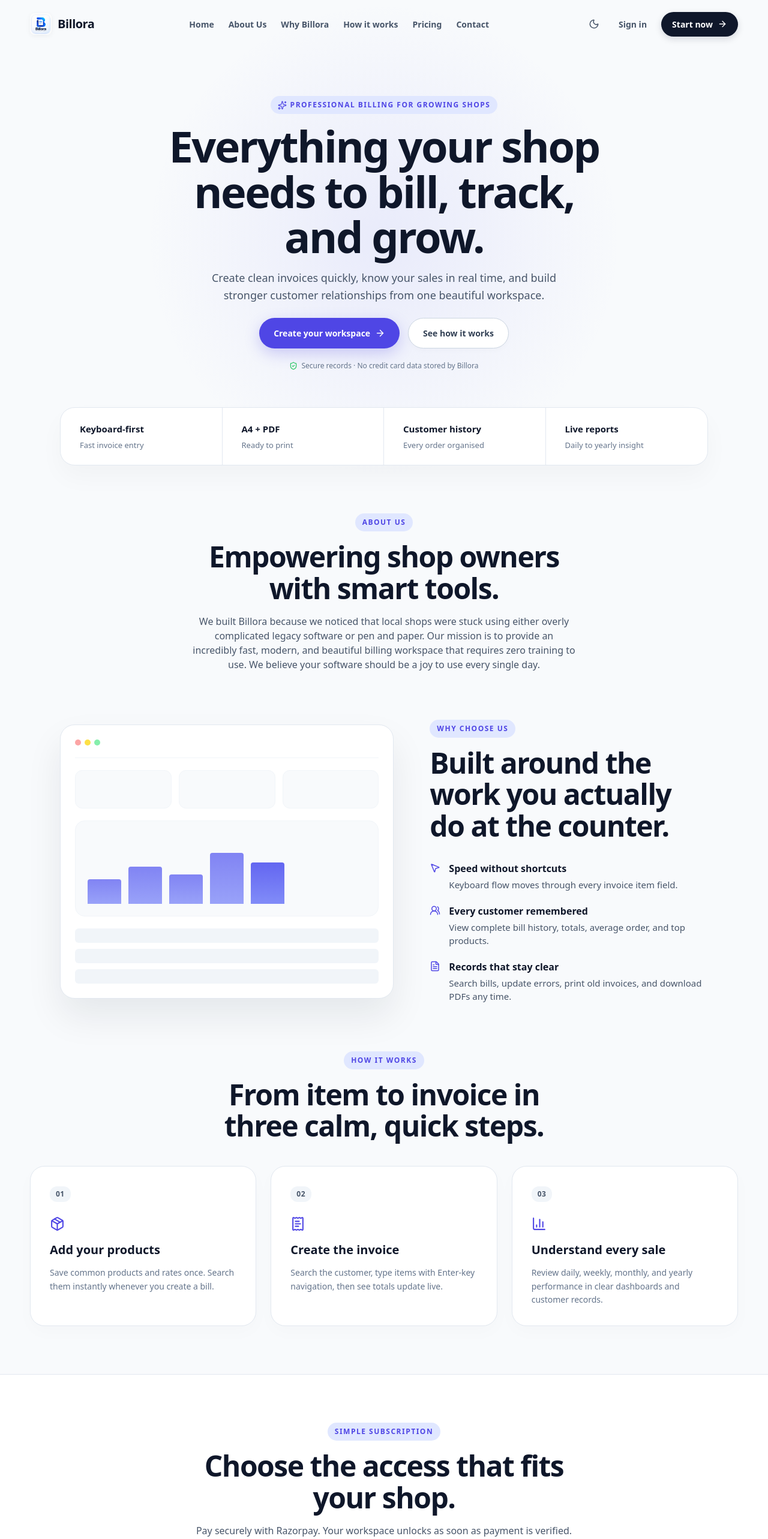
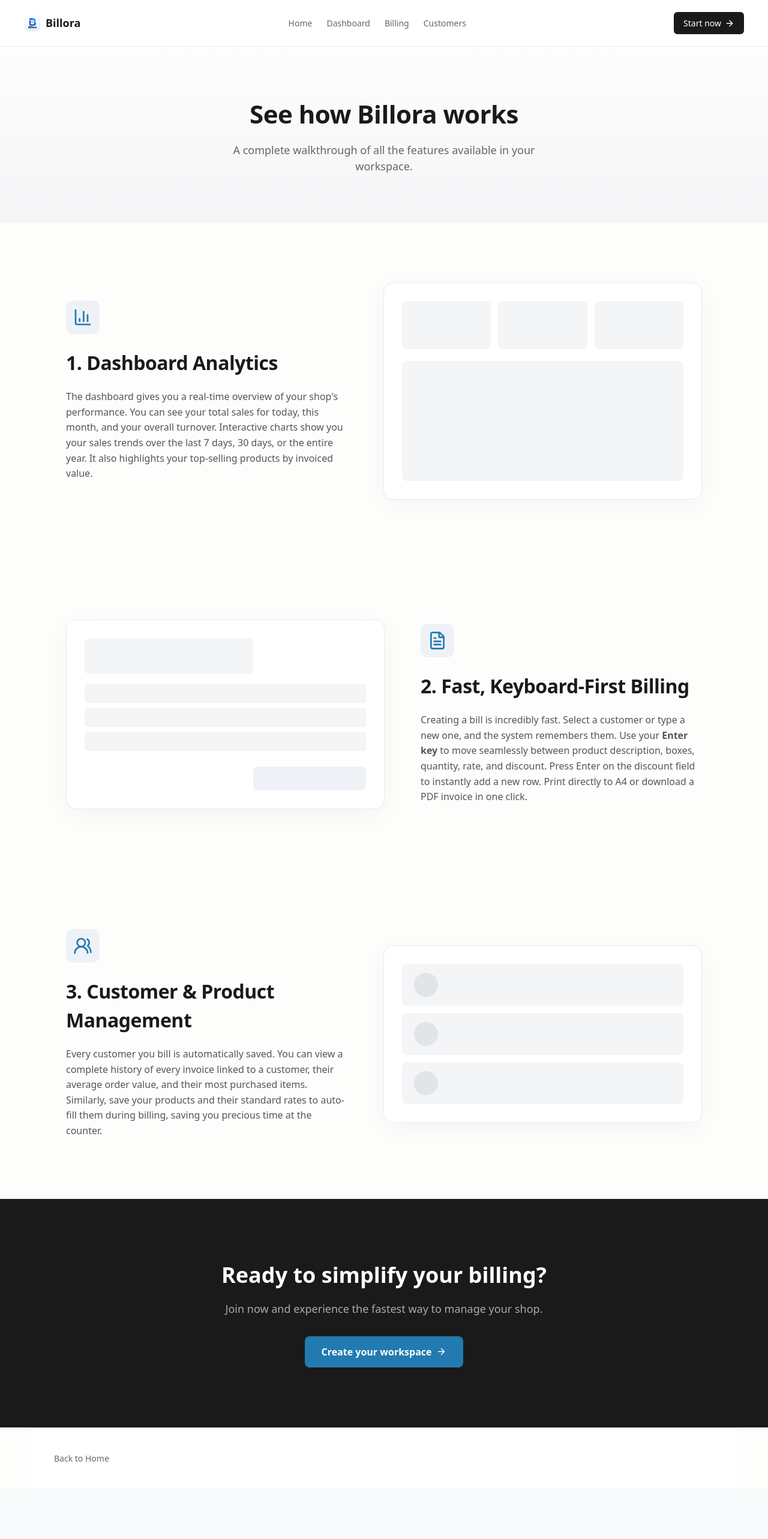
Before and after one commit to MalajiGopiChand/Billora, a React (Vite) app: page /demo in a window 1280 px wide. Before the commit this address led to /. Shown: the top 2566 px of the page at 60% size. After the commit the page ends 2482 px from the top, so only its background shows below. Built offline with nearby package versions, Linux system fonts and the light colour scheme; no server answers.

Commit message:
Fix firebase rules permission error and add Demo page

```diff
--- a/src/App.tsx
+++ b/src/App.tsx
@@ -11,6 +11,7 @@
 import { CreateBill } from './pages/CreateBill';
 import { AllBills } from './pages/AllBills';
 import { Landing } from './pages/Landing';
+import { Demo } from './pages/Demo';
 import { Subscription } from './pages/Subscription';
 import { useSubscription } from './context/SubscriptionContext';
 import { Admin } from './pages/Admin';
@@ -61,6 +62,7 @@
     <Route path="/login" element={<GuestOnly><Login /></GuestOnly>} />
     <Route path="/register" element={<GuestOnly><Register /></GuestOnly>} />
     <Route path="/subscription" element={<AuthenticatedOnly><Subscription /></AuthenticatedOnly>} />
+    <Route path="/demo" element={<Demo />} />
     <Route element={<ProtectedRoutes />}>
       <Route path="/dashboard" element={<Dashboard />} />
       <Route path="/create-bill" element={<CreateBill />} />
--- /dev/null
+++ b/src/pages/Demo.module.css
@@ -0,0 +1,303 @@
+.page {
+  background: #fdfdfc;
+  min-height: 100vh;
+  color: #1a1a1a;
+  font-family: system-ui, -apple-system, sans-serif;
+}
+
+.nav {
+  display: flex;
+  align-items: center;
+  justify-content: space-between;
+  padding: 20px 40px;
+  background: white;
+  border-bottom: 1px solid #eee;
+  position: sticky;
+  top: 0;
+  z-index: 10;
+}
+
+.brand {
+  display: flex;
+  align-items: center;
+  gap: 8px;
+  font-weight: 700;
+  font-size: 18px;
+  color: #1a1a1a;
+  text-decoration: none;
+}
+
+.brandLogo {
+  width: 28px;
+  height: 28px;
+  border-radius: 4px;
+}
+
+.links {
+  display: flex;
+  gap: 24px;
+}
+
+.links a {
+  color: #666;
+  text-decoration: none;
+  font-size: 14px;
+  font-weight: 500;
+  transition: color 0.2s;
+}
+
+.links a:hover {
+  color: #1a1a1a;
+}
+
+.actions {
+  display: flex;
+  align-items: center;
+}
+
+.start {
+  display: flex;
+  align-items: center;
+  gap: 6px;
+  background: #1a1a1a;
+  color: white;
+  padding: 8px 16px;
+  border-radius: 6px;
+  text-decoration: none;
+  font-size: 14px;
+  font-weight: 500;
+  transition: background 0.2s;
+}
+
+.start:hover {
+  background: #000;
+}
+
+.header {
+  text-align: center;
+  padding: 80px 20px;
+  background: linear-gradient(to bottom, #fdfdfc, #f4f5f7);
+}
+
+.header h1 {
+  font-size: 42px;
+  font-weight: 800;
+  margin: 0 0 16px 0;
+  letter-spacing: -0.5px;
+}
+
+.header p {
+  font-size: 18px;
+  color: #666;
+  max-width: 600px;
+  margin: 0 auto;
+}
+
+.section {
+  display: flex;
+  align-items: center;
+  gap: 60px;
+  max-width: 1100px;
+  margin: 0 auto;
+  padding: 100px 20px;
+}
+
+.section.reverse {
+  flex-direction: row-reverse;
+}
+
+.content {
+  flex: 1;
+}
+
+.icon {
+  width: 56px;
+  height: 56px;
+  background: #eef2f6;
+  color: #217bb0;
+  display: flex;
+  align-items: center;
+  justify-content: center;
+  border-radius: 12px;
+  margin-bottom: 24px;
+}
+
+.content h2 {
+  font-size: 32px;
+  font-weight: 700;
+  margin: 0 0 20px 0;
+  letter-spacing: -0.5px;
+}
+
+.content p {
+  font-size: 16px;
+  line-height: 1.6;
+  color: #555;
+  margin: 0;
+}
+
+.demoVisual {
+  flex: 1;
+  background: #fff;
+  border: 1px solid #eaeaea;
+  border-radius: 16px;
+  padding: 30px;
+  box-shadow: 0 10px 40px rgba(0,0,0,0.04);
+}
+
+/* Mocks */
+.mockDashboard {
+  display: flex;
+  flex-direction: column;
+  gap: 20px;
+}
+
+.mockKpis {
+  display: flex;
+  gap: 12px;
+}
+
+.mockKpis div {
+  flex: 1;
+  height: 80px;
+  background: #f4f5f7;
+  border-radius: 8px;
+}
+
+.mockChart {
+  height: 200px;
+  background: #f4f5f7;
+  border-radius: 8px;
+}
+
+.mockInvoice {
+  display: flex;
+  flex-direction: column;
+  gap: 16px;
+}
+
+.mockHeader {
+  height: 60px;
+  background: #f4f5f7;
+  border-radius: 8px;
+  width: 60%;
+}
+
+.mockTable {
+  display: flex;
+  flex-direction: column;
+  gap: 8px;
+}
+
+.mockRow {
+  height: 32px;
+  background: #f4f5f7;
+  border-radius: 4px;
+}
+
+.mockTotal {
+  height: 40px;
+  background: #eef2f6;
+  border-radius: 8px;
+  width: 40%;
+  align-self: flex-end;
+  margin-top: 10px;
+}
+
+.mockCustomers {
+  display: flex;
+  flex-direction: column;
+  gap: 12px;
+}
+
+.mockCustomerCard {
+  height: 70px;
+  background: #f4f5f7;
+  border-radius: 8px;
+  display: flex;
+  align-items: center;
+  padding: 0 20px;
+}
+
+.mockCustomerCard::before {
+  content: '';
+  width: 40px;
+  height: 40px;
+  background: #e1e4e8;
+  border-radius: 50%;
+}
+
+.cta {
+  text-align: center;
+  padding: 100px 20px;
+  background: #1a1a1a;
+  color: white;
+}
+
+.cta h2 {
+  font-size: 36px;
+  font-weight: 700;
+  margin: 0 0 16px 0;
+  color: white;
+}
+
+.cta p {
+  font-size: 18px;
+  color: #aaa;
+  margin: 0 0 32px 0;
+}
+
+.primaryBtn {
+  display: inline-flex;
+  align-items: center;
+  gap: 8px;
+  background: #217bb0;
+  color: white;
+  padding: 14px 28px;
+  border-radius: 8px;
+  text-decoration: none;
+  font-size: 16px;
+  font-weight: 600;
+  transition: background 0.2s;
+}
+
+.primaryBtn:hover {
+  background: #1a6490;
+}
+
+.footer {
+  text-align: center;
+  padding: 40px;
+  border-top: 1px solid #eee;
+  background: white;
+}
+
+.footer a {
+  color: #666;
+  text-decoration: none;
+  font-weight: 500;
+}
+
+.footer a:hover {
+  color: #1a1a1a;
+}
+
+@media (max-width: 768px) {
+  .section {
+    flex-direction: column;
+    padding: 60px 20px;
+  }
+  .section.reverse {
+    flex-direction: column;
+  }
+  .demoVisual {
+    width: 100%;
+    box-sizing: border-box;
+  }
+  .nav {
+    padding: 16px 20px;
+  }
+  .links {
+    display: none;
+  }
+}
--- /dev/null
+++ b/src/pages/Demo.tsx
@@ -0,0 +1,104 @@
+import { ArrowRight, BarChart3, FileText, LockKeyhole, Package, UsersRound, Plus } from 'lucide-react';
+import { Link } from 'react-router-dom';
+import styles from './Demo.module.css';
+
+export function Demo() {
+  return (
+    <main className={styles.page}>
+      <nav className={styles.nav}>
+        <Link to="/" className={styles.brand}>
+          <img src="/logo.jpg" alt="Billora" className={styles.brandLogo} />
+          Billora
+        </Link>
+        <div className={styles.links}>
+          <Link to="/">Home</Link>
+          <a href="#dashboard">Dashboard</a>
+          <a href="#billing">Billing</a>
+          <a href="#customers">Customers</a>
+        </div>
+        <div className={styles.actions}>
+          <Link to="/register" className={styles.start}>Start now <ArrowRight size={16} /></Link>
+        </div>
+      </nav>
+
+      <header className={styles.header}>
+        <h1>See how Billora works</h1>
+        <p>A complete walkthrough of all the features available in your workspace.</p>
+      </header>
+
+      <section id="dashboard" className={styles.section}>
+        <div className={styles.content}>
+          <div className={styles.icon}><BarChart3 size={32} /></div>
+          <h2>1. Dashboard Analytics</h2>
+          <p>
+            The dashboard gives you a real-time overview of your shop's performance.
+            You can see your total sales for today, this month, and your overall turnover.
+            Interactive charts show you your sales trends over the last 7 days, 30 days, or the entire year.
+            It also highlights your top-selling products by invoiced value.
+          </p>
+        </div>
+        <div className={styles.demoVisual}>
+          <div className={styles.mockDashboard}>
+            <div className={styles.mockKpis}>
+              <div /><div /><div />
+            </div>
+            <div className={styles.mockChart}></div>
+          </div>
+        </div>
+      </section>
+
+      <section id="billing" className={`${styles.section} ${styles.reverse}`}>
+        <div className={styles.content}>
+          <div className={styles.icon}><FileText size={32} /></div>
+          <h2>2. Fast, Keyboard-First Billing</h2>
+          <p>
+            Creating a bill is incredibly fast. Select a customer or type a new one, and the system remembers them.
+            Use your <strong>Enter key</strong> to move seamlessly between product description, boxes, quantity, rate, and discount.
+            Press Enter on the discount field to instantly add a new row.
+            Print directly to A4 or download a PDF invoice in one click.
+          </p>
+        </div>
+        <div className={styles.demoVisual}>
+          <div className={styles.mockInvoice}>
+            <div className={styles.mockHeader}></div>
+            <div className={styles.mockTable}>
+              <div className={styles.mockRow}></div>
+              <div className={styles.mockRow}></div>
+              <div className={styles.mockRow}></div>
+            </div>
+            <div className={styles.mockTotal}></div>
+          </div>
+        </div>
+      </section>
+
+      <section id="customers" className={styles.section}>
+        <div className={styles.content}>
+          <div className={styles.icon}><UsersRound size={32} /></div>
+          <h2>3. Customer & Product Management</h2>
+          <p>
+            Every customer you bill is automatically saved.
+            You can view a complete history of every invoice linked to a customer, their average order value, and their most purchased items.
+            Similarly, save your products and their standard rates to auto-fill them during billing, saving you precious time at the counter.
+          </p>
+        </div>
+        <div className={styles.demoVisual}>
+          <div className={styles.mockCustomers}>
+            <div className={styles.mockCustomerCard}></div>
+            <div className={styles.mockCustomerCard}></div>
+            <div className={styles.mockCustomerCard}></div>
+          </div>
+        </div>
+      </section>
+
+      <section className={styles.cta}>
+        <h2>Ready to simplify your billing?</h2>
+        <p>Join now and experience the fastest way to manage your shop.</p>
+        <Link to="/register" className={styles.primaryBtn}>Create your workspace <ArrowRight size={17} /></Link>
+      </section>
+
+      <footer className={styles.footer}>
+        <Link to="/">Back to Home</Link>
+      </footer>
+    </main>
+  );
+}
--- a/src/pages/Landing.tsx
+++ b/src/pages/Landing.tsx
@@ -11,8 +11,8 @@
   const [theme, setTheme] = useState<'light' | 'dark'>('light');
 
   return <main className={`${styles.page} ${theme === 'dark' ? styles.dark : ''}`}>
-    <nav className={styles.nav}><Link to="/" className={styles.brand}><img src="/logo.jpg" alt="Billora" className={styles.brandLogo} />Billora</Link><div className={styles.links}><a href="#home">Home</a><a href="#about-us">About Us</a><a href="#why-billora">Why Billora</a><a href="#how-it-works">How it works</a><a href="#pricing">Pricing</a><a href="#contact">Contact</a></div><div className={styles.actions}><button onClick={() => setTheme(theme === 'light' ? 'dark' : 'light')} className={styles.themeToggle}>{theme === 'light' ? <Moon size={18} /> : <Sun size={18} />}</button>{user ? <Link to={isAdmin ? "/admin" : "/subscription"} className={styles.start}>{isAdmin ? "Admin Console" : "Subscribe now"} <ArrowRight size={16}/></Link> : <><Link to="/login" className={styles.login}>Sign in</Link><Link to="/register" className={styles.start}>Start now <ArrowRight size={16}/></Link></>}</div></nav>
-    <section id="home" className={styles.hero}><div className={styles.copy}><p><Sparkles size={15}/> Professional billing for growing shops</p><h1>Everything your shop needs to bill, track, and grow.</h1><span>Create clean invoices quickly, know your sales in real time, and build stronger customer relationships from one beautiful workspace.</span><div>{user ? <Link className={styles.cta} to={isAdmin ? "/admin" : "/subscription"}>{isAdmin ? "Open Admin Console" : "Subscribe to workspace"} <ArrowRight size={17}/></Link> : <Link className={styles.cta} to="/register">Create your workspace <ArrowRight size={17}/></Link>}<a className={styles.secondary} href="#about-us">See how it works</a></div><small><ShieldCheck size={14}/> Secure records · No credit card data stored by Billora</small></div></section>
+    <nav className={styles.nav}><Link to="/" className={styles.brand}><img src="/logo.jpg" alt="Billora" className={styles.brandLogo} />Billora</Link><div className={styles.links}><a href="#home">Home</a><Link to="/demo">Demo</Link><a href="#why-billora">Why Billora</a><a href="#pricing">Pricing</a><a href="#contact">Contact</a></div><div className={styles.actions}><button onClick={() => setTheme(theme === 'light' ? 'dark' : 'light')} className={styles.themeToggle}>{theme === 'light' ? <Moon size={18} /> : <Sun size={18} />}</button>{user ? <Link to={isAdmin ? "/admin" : "/subscription"} className={styles.start}>{isAdmin ? "Admin Console" : "Subscribe now"} <ArrowRight size={16}/></Link> : <><Link to="/login" className={styles.login}>Sign in</Link><Link to="/register" className={styles.start}>Start now <ArrowRight size={16}/></Link></>}</div></nav>
+    <section id="home" className={styles.hero}><div className={styles.copy}><p><Sparkles size={15}/> Professional billing for growing shops</p><h1>Everything your shop needs to bill, track, and grow.</h1><span>Create clean invoices quickly, know your sales in real time, and build stronger customer relationships from one beautiful workspace.</span><div>{user ? <Link className={styles.cta} to={isAdmin ? "/admin" : "/subscription"}>{isAdmin ? "Open Admin Console" : "Subscribe to workspace"} <ArrowRight size={17}/></Link> : <Link className={styles.cta} to="/register">Create your workspace <ArrowRight size={17}/></Link>}<Link className={styles.secondary} to="/demo">See how it works</Link></div><small><ShieldCheck size={14}/> Secure records · No credit card data stored by Billora</small></div></section>
     <section className={styles.proof}><div><strong>Keyboard-first</strong><span>Fast invoice entry</span></div><div><strong>A4 + PDF</strong><span>Ready to print</span></div><div><strong>Customer history</strong><span>Every order organised</span></div><div><strong>Live reports</strong><span>Daily to yearly insight</span></div></section>
     <section id="about-us" className={styles.section} style={{ textAlign: 'center', maxWidth: 760, margin: '0 auto 80px' }}><div className={styles.sectionIntro}><p>About Us</p><h2>Empowering shop owners with smart tools.</h2><span>We built Billora because we noticed that local shops were stuck using either overly complicated legacy software or pen and paper. Our mission is to provide an incredibly fast, modern, and beautiful billing workspace that requires zero training to use. We believe your software should be a joy to use every single day.</span></div></section>
     <section id="why-billora" className={styles.why}><div className={styles.dashboardMock}><div className={styles.mockHead}><span/><span/><span/></div><div className={styles.mockStats}><i/><i/><i/></div><div className={styles.mockGraph}><b/><b/><b/><b/><b/><b/><b/></div><div className={styles.mockRows}><em/><em/><em/></div></div><div><p>Why choose us</p><h2>Built around the work you actually do at the counter.</h2><ul><li><MousePointer2 size={18}/><span><b>Speed without shortcuts</b>Keyboard flow moves through every invoice item field.</span></li><li><UsersRound size={18}/><span><b>Every customer remembered</b>View complete bill history, totals, average order, and top products.</span></li><li><FileText size={18}/><span><b>Records that stay clear</b>Search bills, update errors, print old invoices, and download PDFs any time.</span></li></ul></div></section>
```
